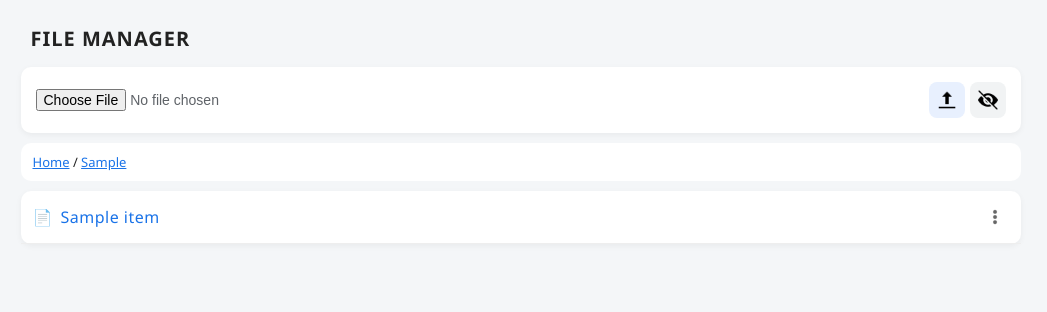
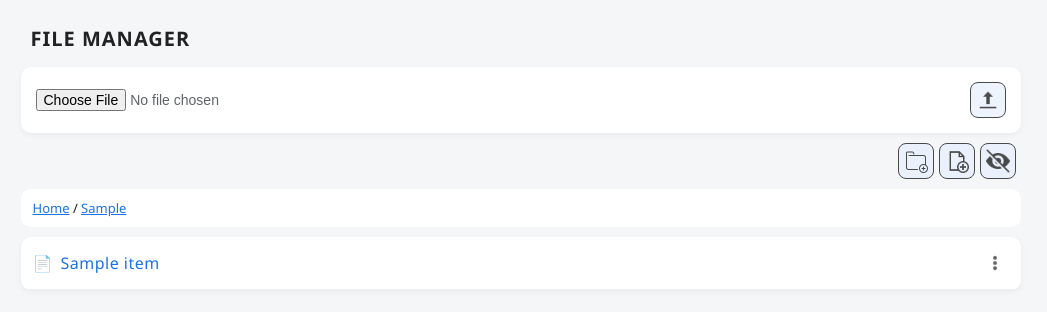
Before and after one commit to AniketDohale/WebFile, a Flask app: template templates/index.html in a window 1280 px wide. Shown: the top 312 px of the page, without its empty margins (112-1159 px from the left). Run offline with Flask 3, Linux system fonts and the light colour scheme; the template is opened without the code that fills it: most values are stand-ins (such as "Sample title", 1, 10 or a date in 2020).

Commit message:
Added File and Folder Creation

```diff
--- a/app.py
+++ b/app.py
@@ -160,5 +160,53 @@ def view(filepath):
         as_attachment=False
     )
 
+
+@app.route("/create-file", methods=["POST"])
+def create_File():
+    subpath = request.form.get("path", "")
+    file_Name = request.form.get("file_name")
+    show_Hidden = request.form.get("show_hidden", "false")
+
+    if not file_Name:
+        flash("File Name is Required")
+        return redirect(request.referrer)
+
+    full_path = safe_Path(subpath) / file_Name
+
+    try:
+        full_path.touch(exist_ok=False)
+        flash(f"File '{file_Name}' Created.")
+    except FileExistsError:
+        flash("File Already Exists.")
+    except Exception as e:
+        flash(f"Error: {e}")
+
+    target_url = f"/{subpath}" if subpath else "/"
+    return redirect(f"{target_url}?hidden={show_Hidden}")
+
+
+@app.route("/create-folder", methods=["POST"])
+def create_Folder():
+    subpath = request.form.get("path", "")
+    folder_Name = request.form.get("folder_name")
+    show_Hidden = request.form.get("show_hidden", "false")
+
+    if not folder_Name:
+        flash("Folder Name is Required")
+        return redirect(request.referrer)
+
+    full_path = safe_Path(subpath) / folder_Name
+
+    try:
+        full_path.mkdir(exist_ok=False)
+        flash(f"Folder '{folder_Name}' Created.")
+    except FileExistsError:
+        flash("Folder Already Exists.")
+    except Exception as e:
+        flash(f"Error: {e}")
+
+    target_url = f"/{subpath}" if subpath else "/"
+    return redirect(f"{target_url}?hidden={show_Hidden}")
+
 if __name__ == "__main__":
     app.run(host="0.0.0.0", port=3001, debug=True)
--- a/static/scripts/script.js
+++ b/static/scripts/script.js
@@ -8,6 +8,19 @@ function triggerRename(oldName, index) {
         const hiddenInput = document.getElementById('new-name-' + index);
         hiddenInput.value = newName.trim();
         form.submit();
+}
+
+function triggerCreate(type) {
+    let name = prompt(`Enter ${type} Name:`);
+    if (name && name.trim() !== "") {
+        if (type === 'folder') {
+            document.getElementById('folder-name-input').value = name;
+            document.getElementById('folder-form').submit();
+        } else {
+            document.getElementById('file-name-input').value = name;
+            document.getElementById('file-form').submit();
+        }
+    }
 }
 
 document.addEventListener("DOMContentLoaded", () => {
--- a/static/styles/style.css
+++ b/static/styles/style.css
@@ -38,9 +38,7 @@ h2 {
     display: flex;
     flex-wrap: nowrap;
     align-items: center;
-    justify-content: space-between;
-    gap: 10px;
-    width: 100%;
+    justify-content: center;
     box-sizing: border-box;
 }
 
@@ -52,14 +50,8 @@ h2 {
     overflow: hidden;
 }
 
-.action-group {
-    display: flex;
-    gap: 5px;
-    align-items: center;
-    flex-shrink: 0;
-}
-
-.icon-action-btn {
+.btn-upload,
+.icon-creation-btn {
     -webkit-tap-highlight-color: transparent;
     box-sizing: border-box;
     display: flex;
@@ -70,27 +62,37 @@ h2 {
     border: none;
     border-radius: 8px;
     cursor: pointer;
-    background-color: #f1f3f4;
+    background-color: #e8f0fe;
     transition: background 0.2s, transform 0.1s;
     text-decoration: none;
+    opacity: 0.7;
+    border: 1px solid black;
 }
 
-.btn-upload {
-    background-color: #e8f0fe;
+.btn-upload:hover,
+.icon-creation-btn:hover {
+    background-color: #d2e3fc;
+    opacity: 1;
 }
 
-.btn-upload:hover {
-    background-color: #d2e3fc;
-}
-
-.icon-action-btn:hover {
-    background-color: #e8eaed;
-}
-
-.icon-action-btn img {
+.btn-upload img {
     height: 20px;
     width: 20px;
     object-fit: contain;
+    display: block;
+}
+
+.creation-tools {
+    display: flex;
+    justify-content: flex-end;
+    align-items: center;
+    gap: 5px;
+    margin: 0 5px 10px 0;
+}
+
+.icon-creation-btn img {
+    width: 24px;
+    height: 24px;
     display: block;
 }
 
--- a/templates/index.html
+++ b/templates/index.html
@@ -28,23 +28,43 @@
                 <input type="hidden" name="show_hidden" value="{{ 'true' if show_Hidden else 'false' }}">
                 <input type="file" name="file" required>
 
-                <div class="action-group">
                 <button type="submit" class="icon-action-btn btn-upload" title="Upload">
                     <img src="/static/icons/upload.png" alt="Upload">
                 </button>
+            </form>
+        </div>
+
+        <div class="creation-tools">
+            <!-- Create Folder Form -->
+            <form action="/create-folder" method="post" id="folder-form">
+                <input type="hidden" name="path" value="{{ current_path }}">
+                <input type="hidden" name="show_hidden" value="{{ 'true' if show_Hidden else 'false' }}">
+                <input type="hidden" name="folder_name" id="folder-name-input">
+                <button type="button" class="icon-creation-btn" onclick="triggerCreate('folder')" title="New Folder">
+                    <img src="/static/icons/create-folder.png" alt="Create Folder">
+                </button>
+            </form>
+
+            <!-- Create File Form -->
+            <form action="/create-file" method="post" id="file-form">
+                <input type="hidden" name="path" value="{{ current_path }}">
+                <input type="hidden" name="show_hidden" value="{{ 'true' if show_Hidden else 'false' }}">
+                <input type="hidden" name="file_name" id="file-name-input">
+                <button type="button" class="icon-creation-btn" onclick="triggerCreate('file')" title="New File">
+                    <img src="/static/icons/create-file.png" alt="Create File">
+                </button>
+            </form>
 
             {% set toggle_path = current_path.strip('/') %}
             {% if show_Hidden %}
-                        <a href="/{{ current_path.strip('/') }}?hidden=false" class="icon-action-btn" title="Hide Hidden Files">
+                <a href="/{{ current_path.strip('/') }}?hidden=false" class="icon-creation-btn" title="Hide Hidden Files">
                     <img src="/static/icons/show.png" alt="Show">
                 </a>
             {% else %}
-                        <a href="/{{ current_path.strip('/') }}?hidden=true" class="icon-action-btn" title="Show Hidden Files">
+                <a href="/{{ current_path.strip('/') }}?hidden=true" class="icon-creation-btn" title="Show Hidden Files">
                     <img src="/static/icons/hide.png" alt="Hide">
                 </a>
             {% endif %}
-                </div>
-            </form>
         </div>
 
         <!-- Breadcrumb -->
```
Also changed, not shown: static/icons/create-file.png (added), static/icons/create-folder.png (added). Lines whose indentation alone changed are shown as unchanged.
